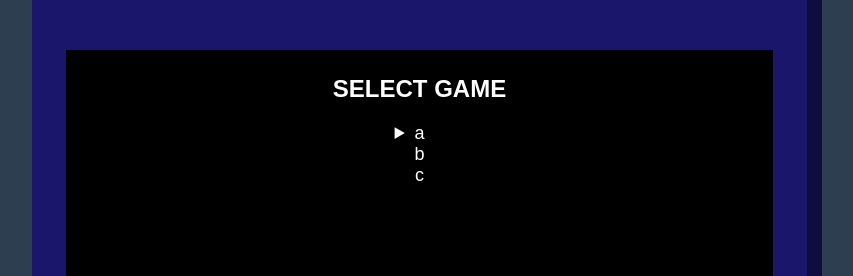
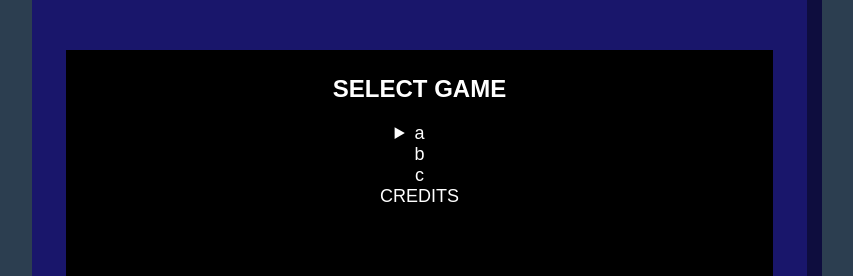
Before and after one commit to DavidHern0/PixelReact, a React (Vite) app: page / in a window 1280 px wide. Shown: the top 276 px of the page, without its empty margins (213-1066 px from the left). Built offline with nearby package versions, Linux system fonts and the light colour scheme; a web font is replaced by a local one.

Commit message:
Add component Credits, Game Menu Working

```diff
--- a/src/App.jsx
+++ b/src/App.jsx
@@ -1,6 +1,11 @@
+import React, { useState } from 'react';
 import Games from './components/games/Games';
+import Credits from './components/games/credits/Credits';
 
 function App() {
+  const [selectedGame, setSelectedGame] = useState();
+  const [componentHistory, setComponentHistory] = useState([]);
+  const [currentComponent, setCurrentComponent] = useState(<Games selectedGame={selectedGame} setSelectedGame={setSelectedGame} />);
 
   const simulateKeyEvent = (key) => {
     const event = new KeyboardEvent('keydown', {
@@ -17,11 +22,30 @@ function App() {
     simulateKeyEvent(`Arrow${direction}`);
   };
 
+  const handleAButtonClick = () => {
+    if (currentComponent.type === Games) {
+      if (selectedGame) {
+        setComponentHistory([...componentHistory, currentComponent]);
+        if (selectedGame === 'CREDITS') {
+          setCurrentComponent(<Credits />);
+        }
+      }
+    }
+  };
+
+  const handleBButtonClick = () => {
+    if (currentComponent.type != Games) {
+      const previousComponent = componentHistory.pop();
+      setComponentHistory([...componentHistory]);
+      setCurrentComponent(previousComponent);
+    }
+  };
+
   return (
     <>
       <div className='arcade-machine'>
         <div className='screen'>
-          <Games />
+          {currentComponent.type === Games ? <Games selectedGame={selectedGame} setSelectedGame={setSelectedGame} /> : currentComponent}
         </div>
 
         <div className='arcade-buttons'>
@@ -34,10 +58,10 @@ function App() {
           </div>
           <div className='buttons'>
             <div className='button-left'>
-              <button className='button-arcade'>A</button>
+              <button className='button-arcade' onClick={handleAButtonClick}>A</button>
             </div>
             <div className='button-right'>
-              <button className='button-arcade'>B</button>
+              <button className='button-arcade' onClick={handleBButtonClick}>B</button>
             </div>
           </div>
         </div>
--- a/src/components/games/Games.jsx
+++ b/src/components/games/Games.jsx
@@ -1,9 +1,12 @@
-import React, { useState, useEffect } from 'react';
+import React, { useEffect } from 'react';
 import './Games.css';
 
-const Games = () => {
-  const gamesList = ["a", "b", "c"];
-  const [selectedGame, setSelectedGame] = useState(gamesList[0]);
+const Games = ({ selectedGame, setSelectedGame }) => {
+  const gamesList = ["a", "b", "c", "CREDITS"];
+
+  useEffect(() => {
+    setSelectedGame(gamesList[0]);
+  }, [setSelectedGame]);
 
   const handleGameClick = (game) => {
     setSelectedGame(game);
--- /dev/null
+++ b/src/components/games/credits/Credits.jsx
@@ -0,0 +1,11 @@
+import React, { useState, useEffect } from 'react';
+
+const Credits = () => {
+  return (
+    <>
+      <h2>CREDITS</h2>
+    </>
+  );
+};
+
+export default Credits;
```
